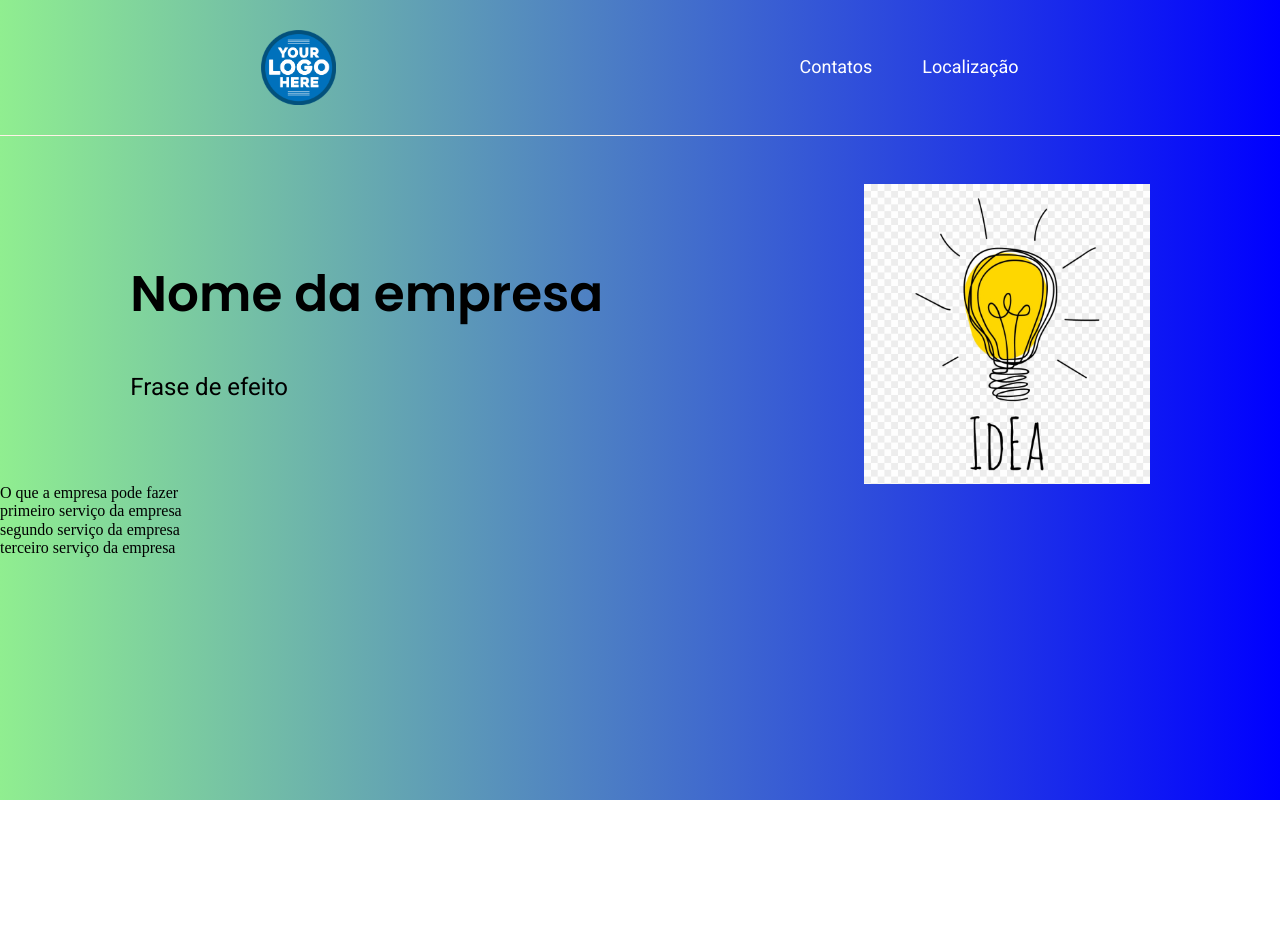
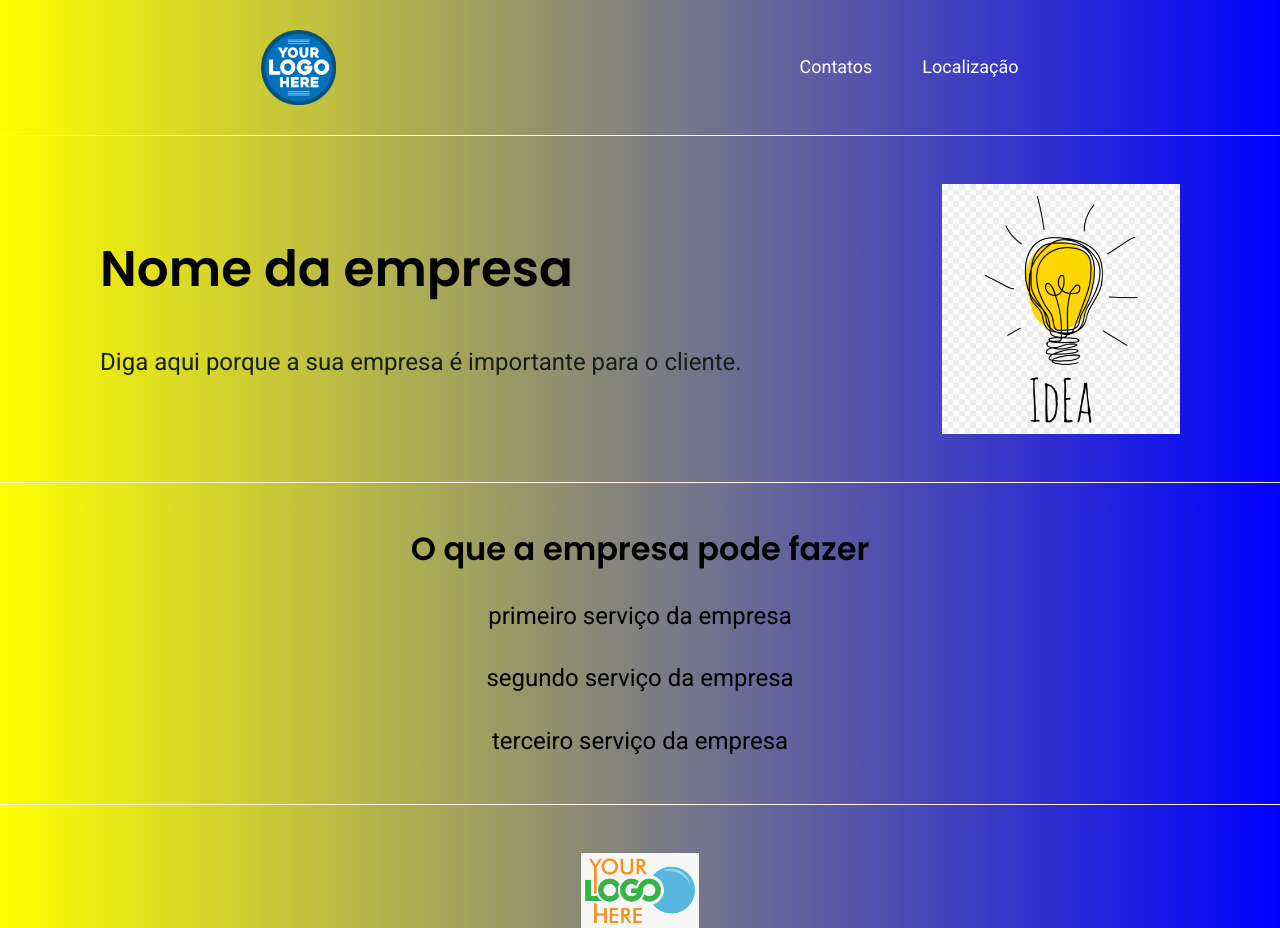
Before and after one commit to 89anderson/basic-landing-page, a plain HTML site: page index.html in a window 1280 px wide. Before the commit the page ends 800 px from the top, so only its background shows below. Drawn offline with Linux system fonts and the light colour scheme.

Commit message:
finishing the index

```diff
--- a/css/style.css
+++ b/css/style.css
@@ -1,7 +1,8 @@
 @import url("https://fonts.googleapis.com/css2?family=Poppins:wght@600&family=Roboto&display=swap");
 
 body {
-  background: linear-gradient(to right, lightgreen, blue);
+  background: linear-gradient(to right, yellow, blue);
+  //background: blue;
 }
 .cabecalho {
   display: flex;
@@ -11,11 +12,6 @@ body {
   padding: 30px;
 }
 
-.content {
-  padding-top: 48px;
-  margin-bottom: 48px;
-  border-top: 1px solid #fff2e7;
-}
 .cabecalho-img {
   height: 75px;
 }
@@ -31,7 +27,13 @@ body {
 }
 
 .cabecalho-anchor:hover {
-  color: lightgreen;
+  color: yellow;
+}
+
+.content {
+  padding-top: 48px;
+  margin-bottom: 48px;
+  border-top: 1px solid #fff2e7;
 }
 
 .content-main {
@@ -39,6 +41,7 @@ body {
   flex-direction: row;
   align-items: center;
   justify-content: space-around;
+  padding-bottom: 48px;
 }
 
 .content-main-described {
@@ -56,8 +59,41 @@ body {
 .content-subtitle {
   font-family: "Roboto", sans-serif;
   font-size: 24px;
+  color: rgb(22, 32, 25);
 }
 
 .content-img {
-  height: 300px;
+  height: 250px;
 }
+
+.content-secundary {
+  display: flex;
+  flex-direction: column;
+  align-items: center;
+  padding-top: 48px;
+  border-top: 1px solid #fff2e7;
+  gap: 35px;
+}
+
+.content-secundary-subtitle {
+  font-family: "Poppins", sans-serif;
+  font-weight: 400;
+  font-size: 32px;
+}
+
+.content-secundary-paragraph {
+  font-family: "Roboto", sans-serif;
+  font-size: 24px;
+  color: color: rgb(22, 32, 25);
+}
+
+.rodape {
+  border-top: 1px solid #fff2e7;
+  padding-top: 48px;
+  display: flex;
+  justify-content: center;
+}
+
+.rodape-img {
+  height: 75px;
+}
--- a/index.html
+++ b/index.html
@@ -20,8 +20,8 @@
   <header class="cabecalho">
     <img src="img/logo.png" alt="Logotipo da empresa" class="cabecalho-img">
     <nav class="cabecalho-menu">
-      <a href="" class="cabecalho-anchor">Contatos</a>
-      <a href="" class="cabecalho-anchor">Localização</a>
+      <a href="contatos.html" class="cabecalho-anchor">Contatos</a>
+      <a href="localizacao.html" class="cabecalho-anchor">Localização</a>
     </nav>
   </header>
 
@@ -29,22 +29,22 @@
     <section class="content-main">
       <div class="content-main-described">
         <h1 class="content-title">Nome da empresa</h1>
-        <h2 class="content-subtitle">Frase de efeito</h2>
+        <h2 class="content-subtitle">Diga aqui porque a sua empresa é importante para o cliente.</h2>
       </div>
 
       <img src="img/image.png" alt="imagem chamativa para a empresa" class="content-img">
     </section>
 
-    <section>
-      <h3>O que a empresa pode fazer</h3>
-      <p>primeiro serviço da empresa</p>
-      <p>segundo serviço da empresa</p>
-      <p>terceiro serviço da empresa</p>
+    <section class="content-secundary">
+      <h3 class="content-secundary-subtitle">O que a empresa pode fazer</h3>
+      <p class="content-secundary-paragraph">primeiro serviço da empresa</p>
+      <p class="content-secundary-paragraph">segundo serviço da empresa</p>
+      <p class="content-secundary-paragraph">terceiro serviço da empresa</p>
     </section>
   </main>
 
-  <footer>
-    <img src="" alt="">
+  <footer class="rodape">
+    <img src="/img/rodape-logo.png" alt="seu logo aqui também" class="rodape-img">
   </footer>
 </body>
 
```
Also changed, not shown: contatos.html (added, +26 -0 lines), localizacao.html (added, +26 -0 lines), img/rodape-logo.png (added), 1 other file.
